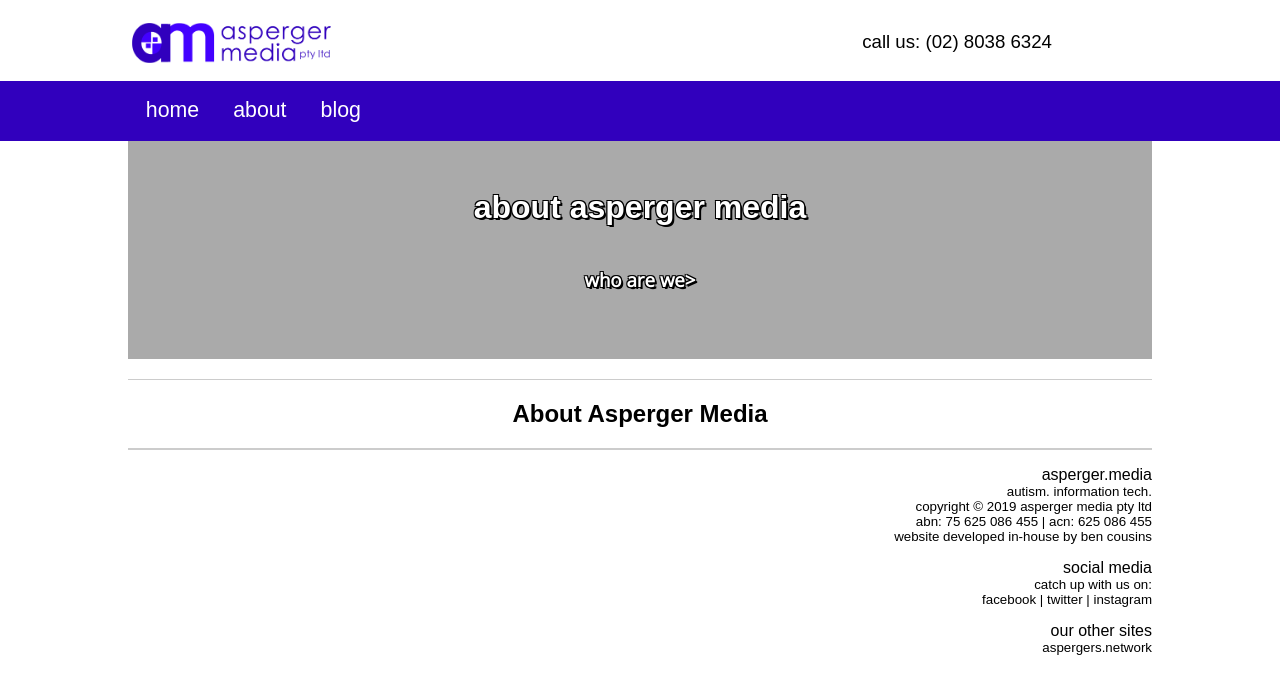
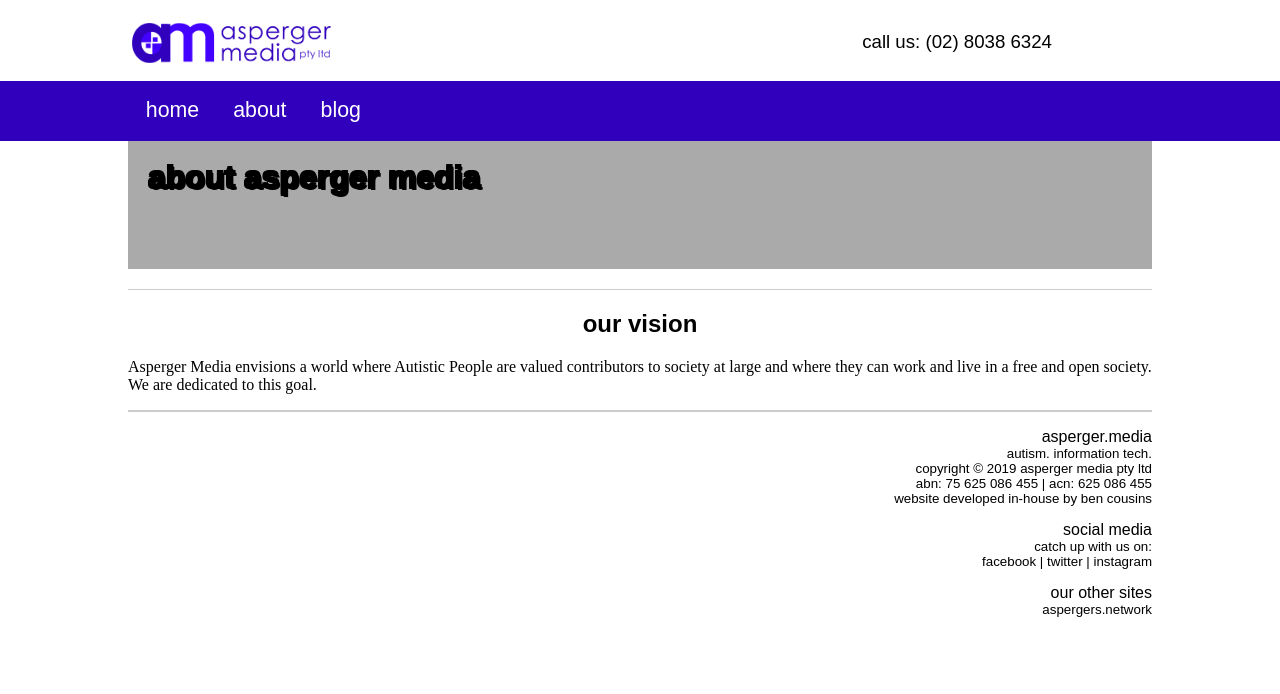
Before and after one commit to aspergermedia/aspergermedia.github.io, a Jekyll site: the page built from about-us.html, in a window 1280 px wide. Shown: the top 694 px of the page. Built offline with Jekyll 4.4.1, drawn with Linux system fonts in a browser that asks for light colours; some web fonts are replaced.

Commit message:
Text thingy

```diff
--- a/about-us.html
+++ b/about-us.html
@@ -3,10 +3,11 @@ layout: default
 permalink: /about/
 title: About Asperger Media | Autistic. Information Tech.
 ---
-<div id="hero-unit">
+<div id="mini-hero-unit">
     <h1>about asperger media</h1>
-    <h3>who are we></h3>
 </div>
 <div class="section-light">
-    <h2>About Asperger Media</h2>
+    <h2>our vision</h2>
+    <p>Asperger Media envisions a world where Autistic People are valued contributors to society at large and where they can work and live in a free and open society.
+        We are dedicated to this goal. </p>
 </div>
--- a/static/css/aspergermedia.css
+++ b/static/css/aspergermedia.css
@@ -148,6 +148,19 @@
     color: #fff;
     float: left;
     width: 100%;
+    text-shadow: 2px 2px 0 #000, -1px -1px 0 #000, 1px -1px 0 #000, -1px 1px 0 #000, 1px 1px 0 #000;
+}
+
+#body #mini-hero-unit {
+    margin-top:58px;
+    height:130px;
+    background: #aaa!important;
+}
+
+#body #mini-hero-unit h1{
+    text-align:left;
+    padding: 20px;
+    font-family: 'century-gothic', sans-serif;
     text-shadow: 2px 2px 0 #000, -1px -1px 0 #000, 1px -1px 0 #000, -1px 1px 0 #000, 1px 1px 0 #000;
 }
 
```
